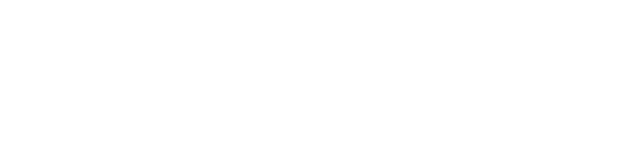
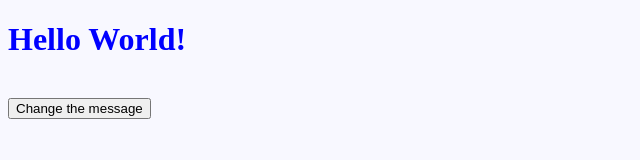
Before and after one commit to rl-86/ITW-Uppgift-3, a plain HTML site: page index.html in a window 1280 px wide. Shown: the whole page, without its empty margins (0-640 px from the left). Drawn offline with Linux system fonts and the light colour scheme.

Commit message:
Added a button with function

```diff
--- a/index.html
+++ b/index.html
@@ -7,11 +7,16 @@
     <title>Page Title</title>
     <meta name='viewport' content='width=device-width, initial-scale=1'>
     <link rel='stylesheet' type='text/css' media='screen' href='main.css'>
-    <script src='main.js'></script>
+
 </head>
 
 <body>
+    <h1 id="h1Tag">Hello World!</h1>
+    <br>
+    <button onclick="changeH1()">Change the message</button>
 
+    <script src='main.js'></script>
 </body>
 
+
 </html>
--- a/main.css
+++ b/main.css
@@ -0,0 +1,9 @@
+/* CSS code */
+
+h1 {
+    color: blue
+}
+
+body {
+    background-color: ghostwhite;
+}
--- a/main.js
+++ b/main.js
@@ -0,0 +1,7 @@
+// JS Code
+
+const h1Text = document.getElementById("h1Tag");
+
+function changeH1() {
+    h1Text.innerHTML = "Goodbye World";
+}
```
